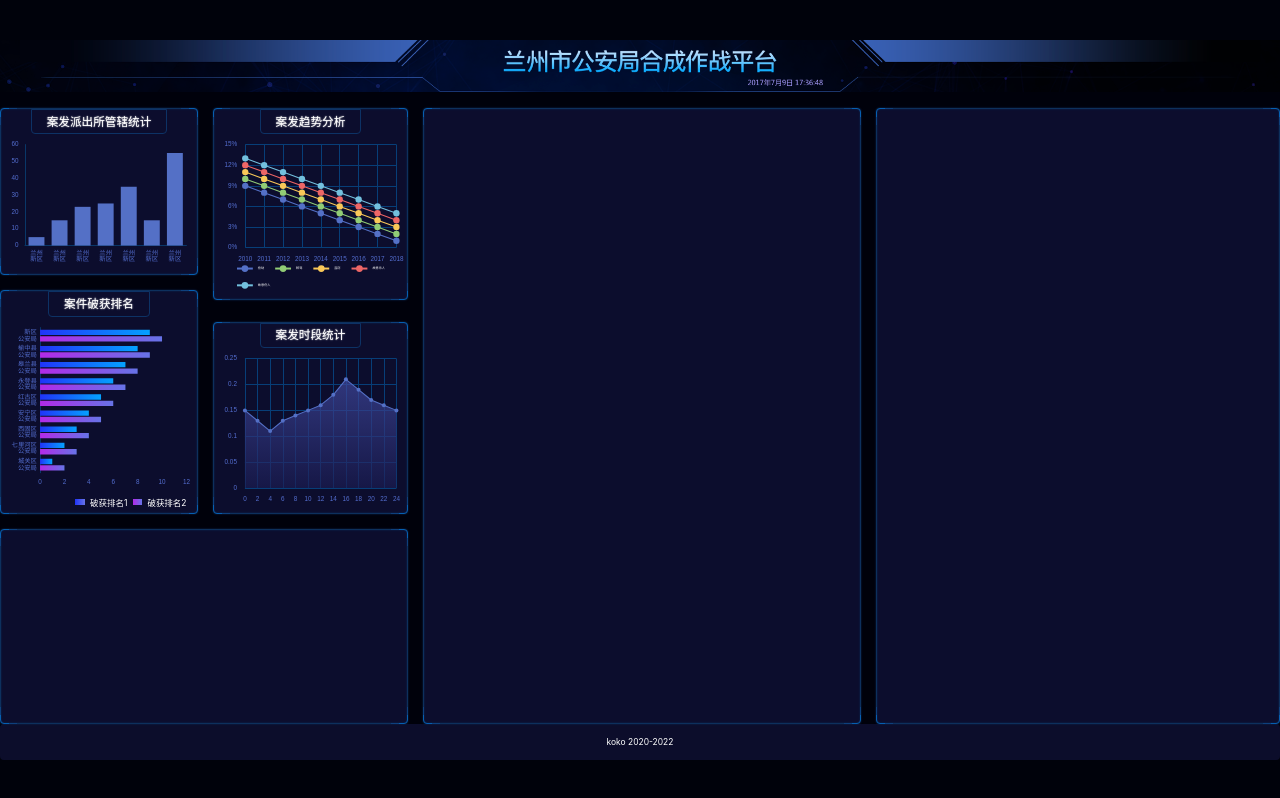
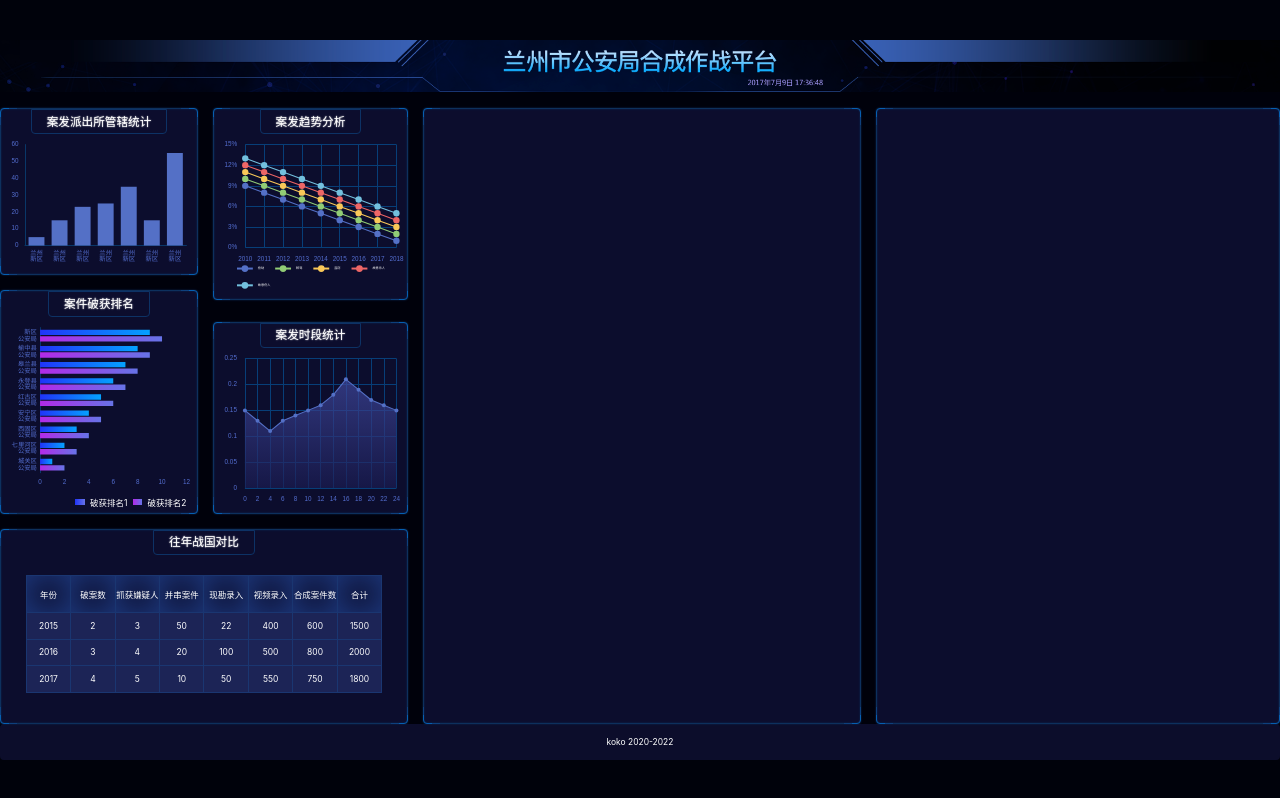
Before and after one commit to KoraSun/visualScreen, a React (Vite) app: page / in a window 1280 px wide. Built offline with nearby package versions, Linux system fonts and the light colour scheme.

Commit message:
chart5 done

```diff
--- /dev/null
+++ b/src/components/chart-5.tsx
@@ -0,0 +1,31 @@
+import React from 'react'
+export const Chart5 =()=>{
+    return (
+        <div className="bordered result">
+            <h2>往年战国对比</h2>
+            <table>
+                <thead>
+                    <tr>
+                        <th>年份</th><th>破案数</th><th>抓获嫌疑人</th><th>并串案件</th><th>现勘录入</th>
+                        <th>视频录入</th><th>合成案件数</th><th>合计</th>
+                    </tr>
+                </thead>
+                <tbody>
+                    <tr>
+                        <td>2015</td><td>2</td><td>3</td><td>50</td>
+                        <td>22</td><td>400</td><td>600</td><td>1500</td>
+                    </tr>
+                    <tr>
+                        <td>2016</td><td>3</td><td>4</td><td>20</td>
+                        <td>100</td><td>500</td><td>800</td><td>2000</td>
+                    </tr>
+                    <tr>
+                        <td>2017</td><td>4</td><td>5</td><td>10</td>
+                        <td>50</td><td>550</td><td>750</td><td>1800</td>
+                    </tr>
+                </tbody>
+            </table>
+
+        </div>
+    )
+    }
--- a/src/pages/home.scss
+++ b/src/pages/home.scss
@@ -92,7 +92,7 @@
            grid-area: box5;
 
        }
-       .statistics, .rank, .trend, .period{
+       .statistics, .rank, .trend, .period, .result{
            height: px(315);
            display: flex;
            flex-direction: column;
@@ -134,11 +134,31 @@
                 }
            }
        }
-       .trend{
+       .trend, .period{
            height: px(363);
        }
-       .period{
-           height:px(363);
+       .result{
+           height: 100%;
+           > table{
+               margin-top: px(38);
+               border-collapse: collapse;
+               th,td{
+                   border: 1px solid #1a3671;
+               }
+               thead{
+                   th{
+                       height: px(70);
+                       box-shadow: inset 0 0 px(60) 0 #1f3d85;
+                   }
+               }
+               tbody{
+                   td{
+                       height: px(50);
+                       width: px(84);
+                       background: #1c2456;
+                   }
+               }
+           }
 
        }
 
--- a/src/pages/home.tsx
+++ b/src/pages/home.tsx
@@ -7,7 +7,7 @@
 import { Chart2 } from '../components/chart-2';
 import { Chart3 } from '../components/chart-3';
 import { Chart4 } from '../components/chart-4';
-
+import { Chart5 } from '../components/chart-5';
 export const Home = () => {
   const year=new Date().getFullYear();
   return (
@@ -22,7 +22,9 @@
            <Chart3/>
            <Chart4/>
          </section>
-         <section className="bordered section3"></section>
+         <section className="section3">
+           <Chart5/>
+         </section>
          <section className="bordered section4"></section>
          <section className="bordered section5"></section>
        </main>
```
